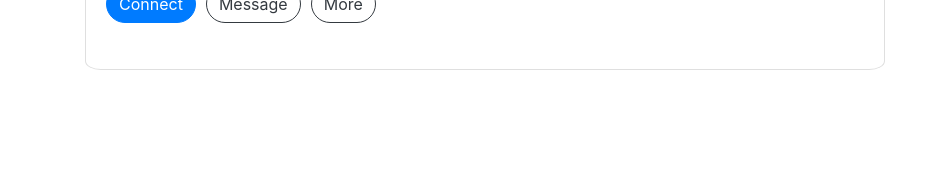
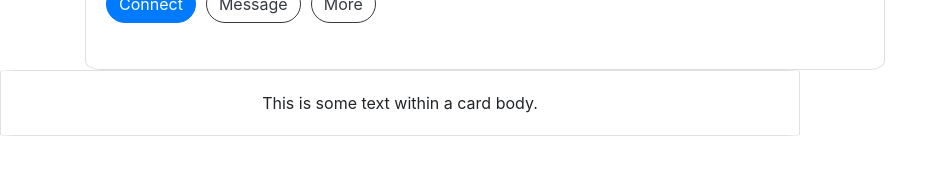
Before and after one commit to Code4Wyatt/LinkedIn, a React (Create React App) app: page /profile/1 in a window 1280 px wide. Shown: the part 380-554 px from the top of the page, without its empty margins (0-948 px from the left). Built offline with nearby package versions, Linux system fonts and the light colour scheme; no server answers.

Commit message:
Added experience component

```diff
--- a/src/App.js
+++ b/src/App.js
@@ -2,6 +2,7 @@
 import './App.css';
 import 'bootstrap/dist/css/bootstrap.min.css'
 import ProfileJumbotron from './components/ProfileJumbotron'
+import ExperienceEducation from './components/ExperienceEducation'
 import React from 'react';
 
 
@@ -10,6 +11,7 @@ function App() {
   return (
     <div className="App">
       <ProfileJumbotron />
+      <ExperienceEducation />
     </div>
   );
 }
--- /dev/null
+++ b/src/components/ExperienceEducation.jsx
@@ -0,0 +1,15 @@
+import React from "react";
+import { Card } from 'react-bootstrap'
+
+
+class ExperienceEducation extends React.Component {
+  render() {
+    return (
+      <Card style={{ width: "50rem" }}>
+        <Card.Body>This is some text within a card body.</Card.Body>
+      </Card>
+    )
+  }
+}
+
+export default ExperienceEducation;
--- a/src/components/ProfileJumbotron.jsx
+++ b/src/components/ProfileJumbotron.jsx
@@ -1,4 +1,4 @@
-import React,{useState} from 'react';
+import React from "react";
 import { Container, Row, Col, Card, Button } from "react-bootstrap";
 
 class ProfileJumbotron extends React.Component {
@@ -35,7 +35,7 @@ class ProfileJumbotron extends React.Component {
   render() {
     return (
       <Container>
-        <Row className="row-cols-8">
+        <Row>
           <Col>
             <Card style={{ width: "50rem" }}>
               <Card.Body>
@@ -46,15 +46,14 @@ class ProfileJumbotron extends React.Component {
                   />
                 </div>
 
-                <img
-                  className="profile-picture"
-                  src={this.state.data.image}
-                />
+                <img className="profile-picture" src={this.state.data.image} />
                 <div className="container">
                   <div className="row">
                     <div className="col-xs-8">
                       <div className="profile-info">
-                                            <Card.Title>{this.state.data.name} {this.state.data.surname}</Card.Title>
+                        <Card.Title>
+                          {this.state.data.name} {this.state.data.surname}
+                        </Card.Title>
                         <Card.Subtitle className="mb-2 text-muted">
                           {this.state.data.bio}
                         </Card.Subtitle>
```
Lines whose indentation alone changed are shown as unchanged.
